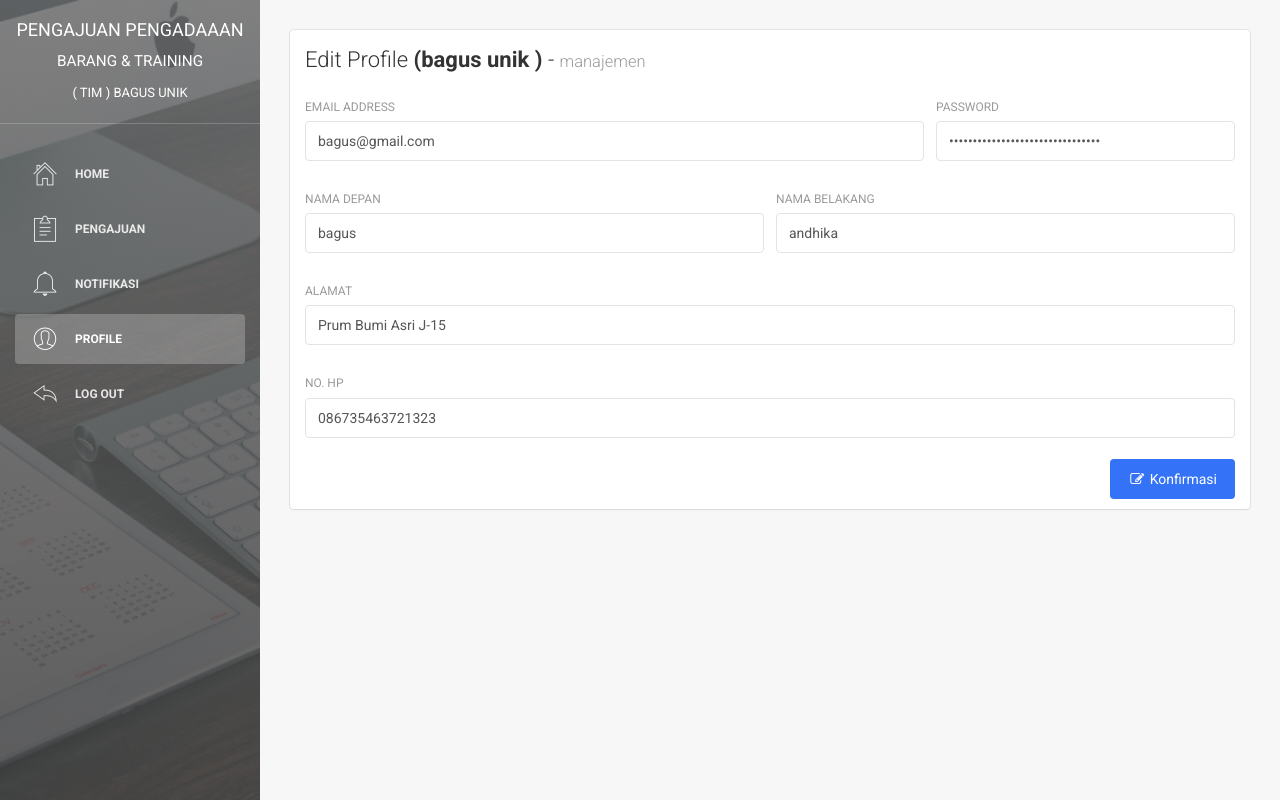
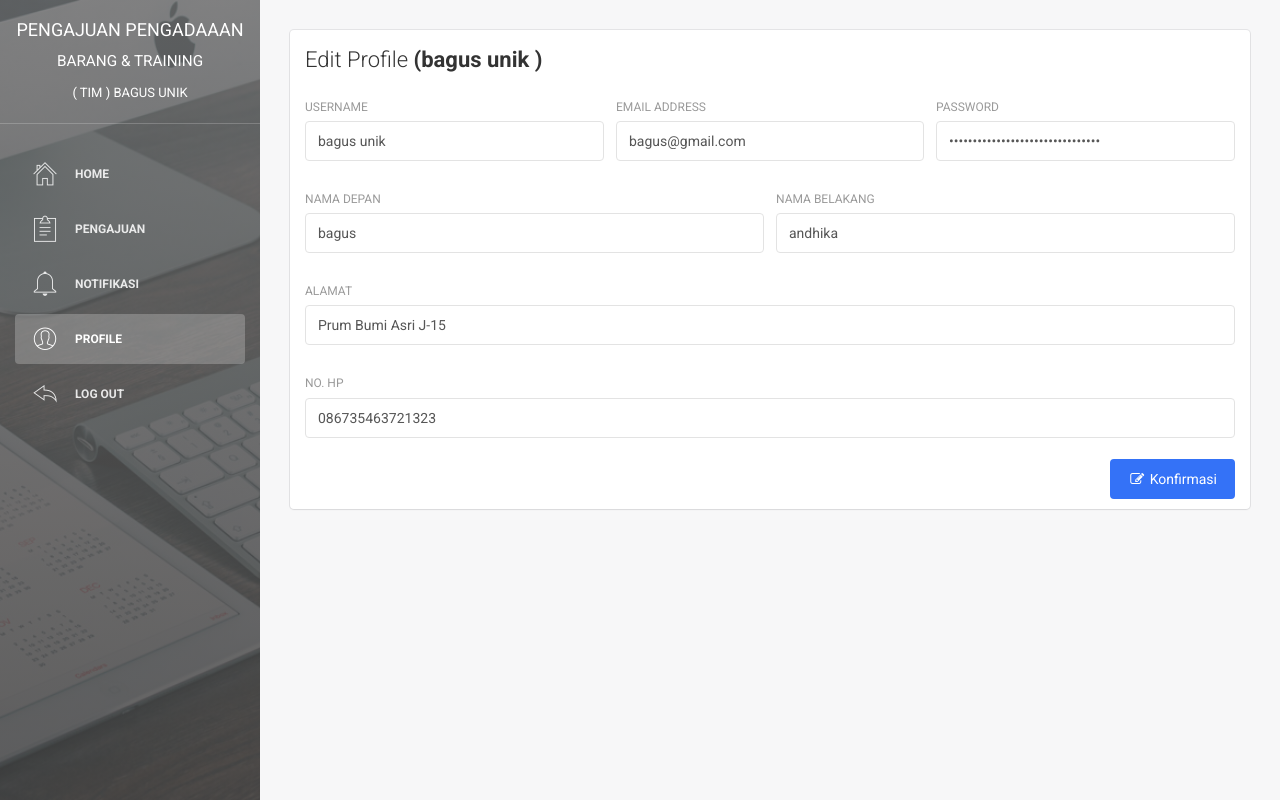
Before and after one commit to SgtBagus/system_pengajuan, a PHP site: page /profil.php in a window 1280 px wide. Run offline with PHP 8.4, Linux system fonts and the light colour scheme; a user stored in the database is signed in; data comes from the database, SQL or seed files in the repository; some libraries are stand-ins or nearby versions.

Commit message:
versi 2.2

```diff
--- a/admin/detail_pengajuan.php
+++ b/admin/detail_pengajuan.php
@@ -221,7 +221,7 @@ session_start();
                                                 </table>
                                                 <table>
 <?php
-    $query2 = "SELECT * FROM riwayat WHERE id_pengajuan_kegiatan ='$id' ORDER BY kegiatan ASC" ;
+    $query2 = "SELECT * FROM riwayat WHERE id_pengajuan ='$id' ORDER BY kegiatan ASC" ;
       $result2 = mysqli_query($link, $query2);
       if(!$result2){
         die ("Query Error: ".mysqli_errno($link).
--- a/profil.php
+++ b/profil.php
@@ -106,22 +106,28 @@ session_start();
                     <div class="col-md-12">
                         <div class="card">
                             <div class="header">
-                                <h4 class="title">Edit Profile <b> (<?php echo $username ?> ) </b> - <small> <?php echo $role ?></small></h4>
+                                <h4 class="title">Edit Profile <b> (<?php echo $username ?> ) </b></h4>
                             </div>
                             <div class="content">
                                 <form id="form_edit_user" method="post" action="system/proses_edit_profil.php">
                                     <div class="row">
-                                        <div class="col-md-8">
+                                        <div class="col-md-4">
                                             <div class="form-group">
                                                 <input type="hidden" name="id" value="<?php echo $id ?>">
+                                                <label for="Email">Username</label>
+                                                <input type="text" name="username" id="form_edit_user" class="form-control" placeholder="email" value="<?php echo $username ?>">
+                                            </div>
+                                        </div>
+                                        <div class="col-md-4">
+                                            <div class="form-group">
                                                 <label for="Email">Email address</label>
-                                                <input type="email" name="email" id="email" class="form-control" placeholder="email" value="<?php echo $email ?>">
+                                                <input type="email" name="email" id="form_edit_user" class="form-control" placeholder="email" value="<?php echo $email ?>">
                                             </div>
                                         </div>
                                         <div class="col-md-4">
                                             <div class="form-group">
                                                 <label for="Password">Password</label>
-                                                <input type="password" name="password" id="password" class="form-control" placeholder="Password" value="<?php echo $password ?>">
+                                                <input type="password" name="password" id="form_edit_user" class="form-control" placeholder="Password" value="<?php echo $password ?>">
                                             </div>
                                         </div>
                                     </div>
@@ -130,13 +136,13 @@ session_start();
                                         <div class="col-md-6">
                                             <div class="form-group">
                                                 <label>Nama Depan</label>
-                                                <input type="text" name="nama_depan" id="nama_depan" class="form-control" placeholder="Nama Depan" value="<?php echo $namadepan ?>">
+                                                <input type="text" name="nama_depan" id="form_edit_user" class="form-control" placeholder="Nama Depan" value="<?php echo $namadepan ?>">
                                             </div>
                                         </div>
                                         <div class="col-md-6">
                                             <div class="form-group">
                                                 <label>Nama Belakang</label>
-                                                <input type="text" name="nama_belakang" id="nama_belakang" class="form-control" placeholder="Nama Belakang" value="<?php echo $namabelakang ?>" >
+                                                <input type="text" name="nama_belakang" id="form_edit_user" class="form-control" placeholder="Nama Belakang" value="<?php echo $namabelakang ?>" >
                                             </div>
                                         </div>
                                     </div>
@@ -144,7 +150,7 @@ session_start();
                                         <div class="col-md-12">
                                             <div class="form-group">
                                                 <label>Alamat</label>
-                                                <input type="text" name="alamat" id="alamat" class="form-control" placeholder="Alamat" value="<?php echo $alamat ?>" >
+                                                <input type="text" name="alamat" id="form_edit_user" class="form-control" placeholder="Alamat" value="<?php echo $alamat ?>" >
                                             </div>
                                         </div>
                                     </div>
@@ -154,7 +160,7 @@ session_start();
                                         <div class="col-md-12">
                                             <div class="form-group">
                                                 <label>No. Hp</label>
-                                                <input type="number" name="nohp" id="no_hp" class="form-control" placeholder="No Hp" value="<?php echo $nohp ?>" >
+                                                <input type="number" name="nohp" id="form_edit_user" class="form-control" placeholder="No Hp" value="<?php echo $nohp ?>" >
                                             </div>
                                         </div>
                                     </div>
```
Also changed, not shown: admin/pencarian_pengajuan.php (+9 -7 lines).
